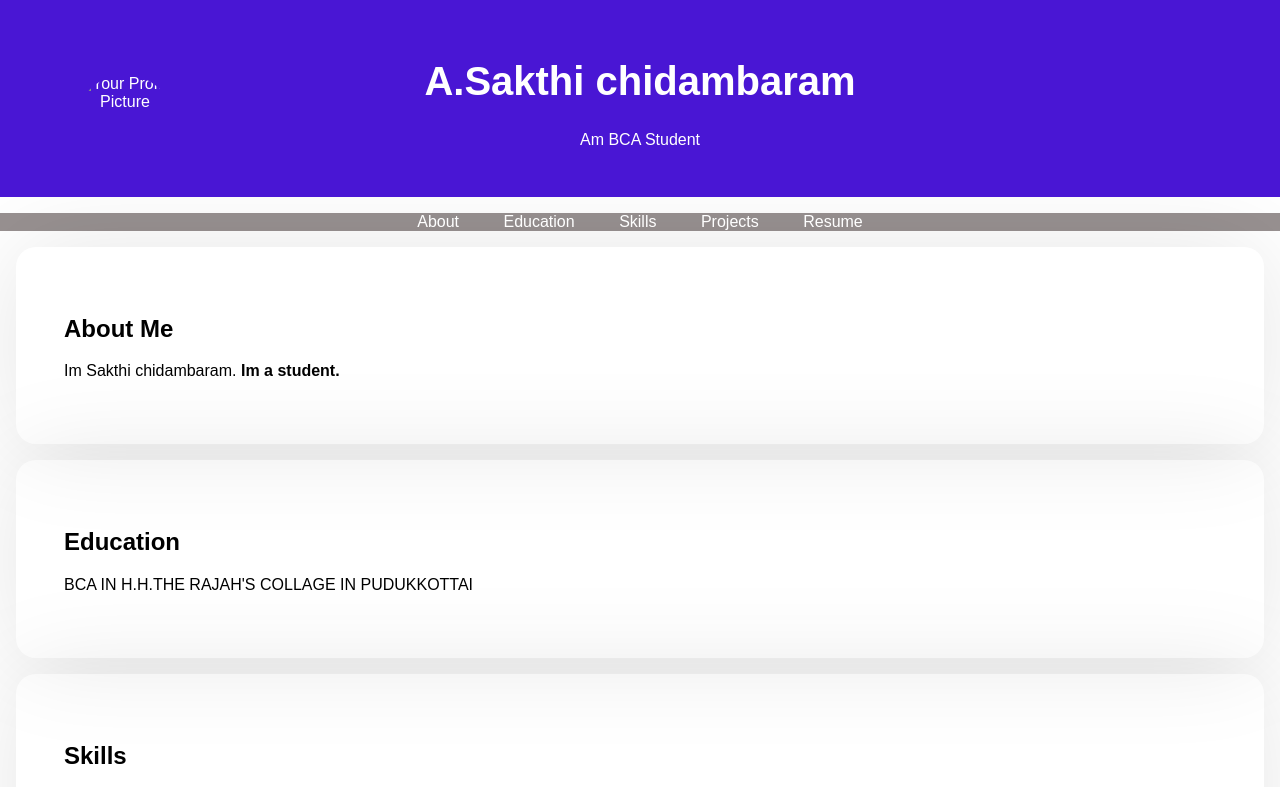
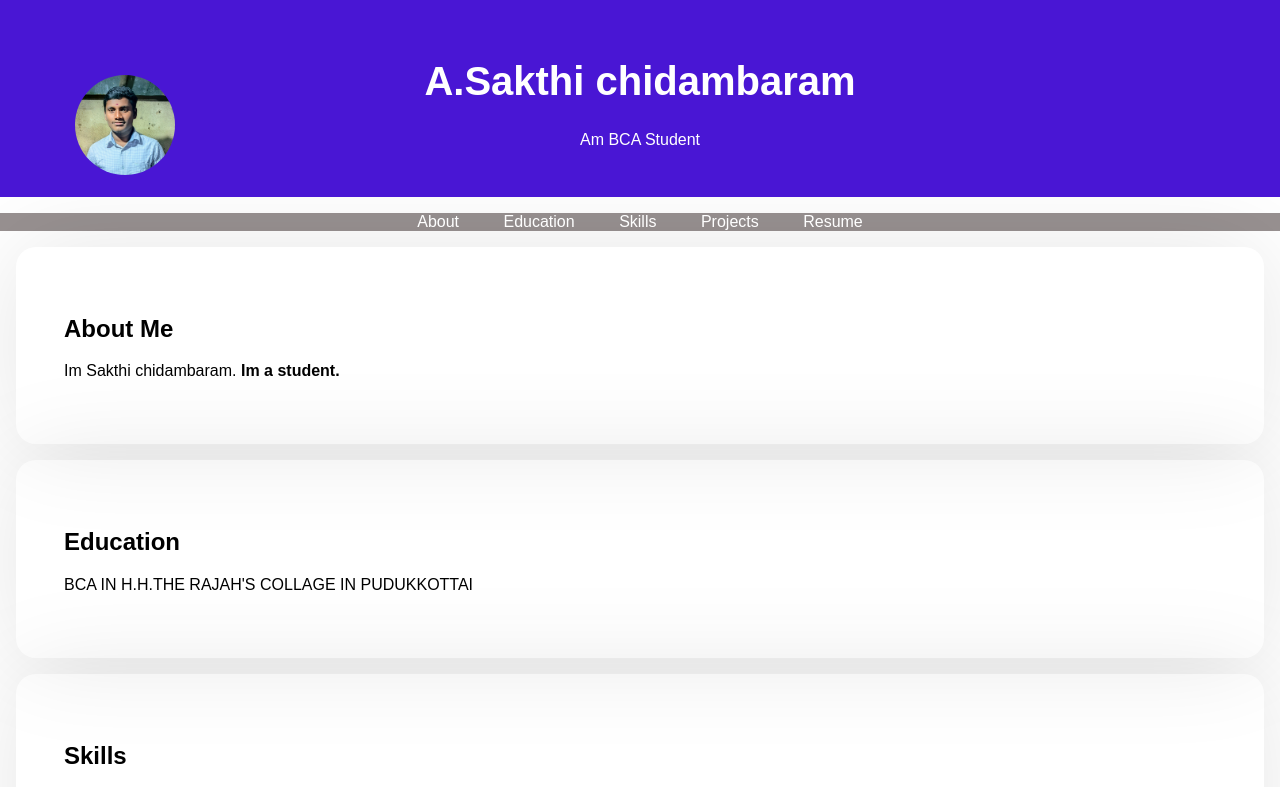
Before and after one commit to sakthichidambaram9585/Digital-portfolio-, a plain HTML site: page index.html in a window 1280 px wide. Shown: the top 787 px of the page. Drawn offline with Linux system fonts and the light colour scheme.

Commit message:
Update index.html

```diff
--- a/index.html
+++ b/index.html
@@ -94,7 +94,7 @@
     <header>
         <div class="header-content">
             <!-- Add your profile picture here -->
-            <img src=".JPG" alt="Your Profile Picture" class="profile-picture">
+            <img src="sakthi.JPG" alt="Your Profile Picture" class="profile-picture">
             <h1>A.Sakthi chidambaram</h1>
             <p>Am BCA Student</p>
         </div>
```
